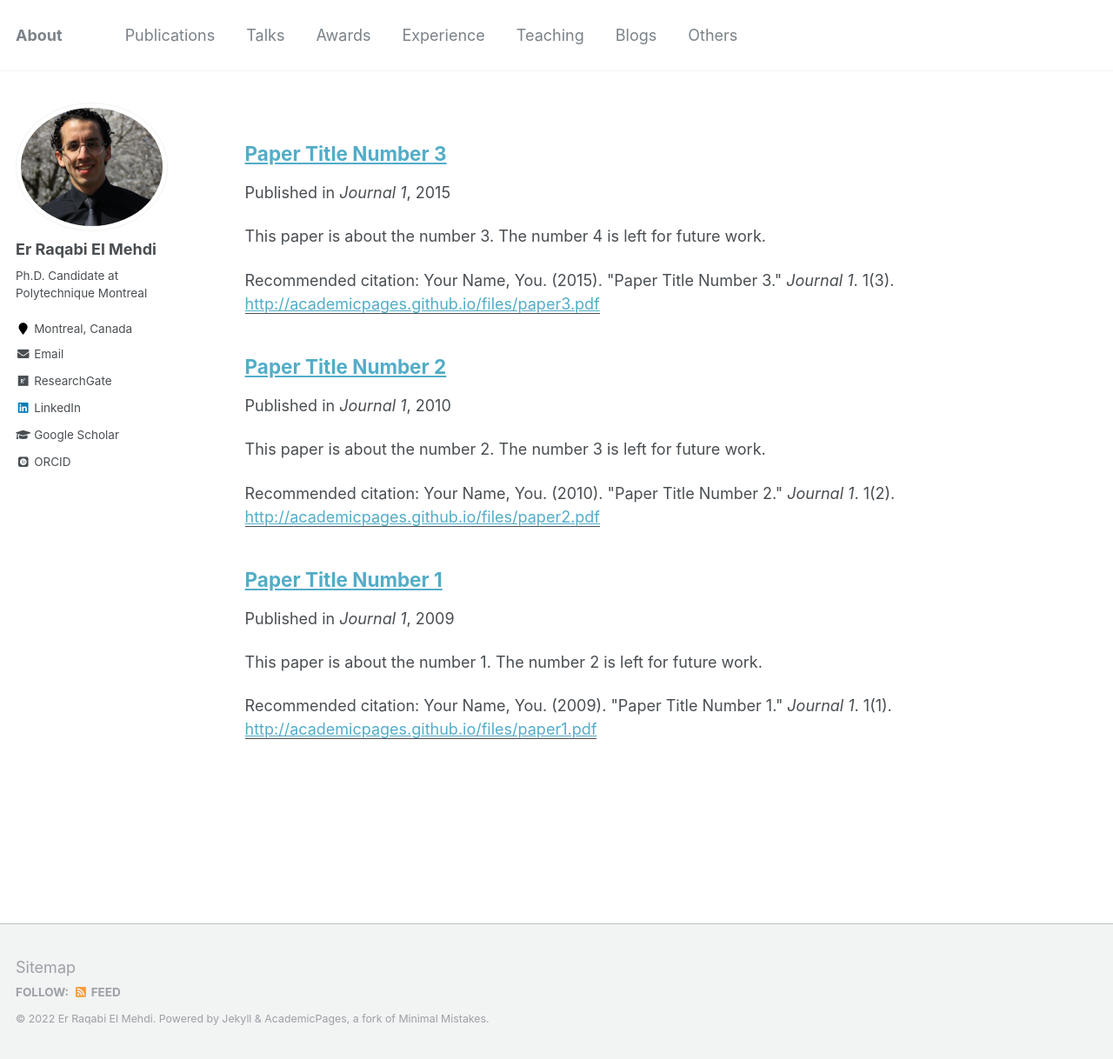
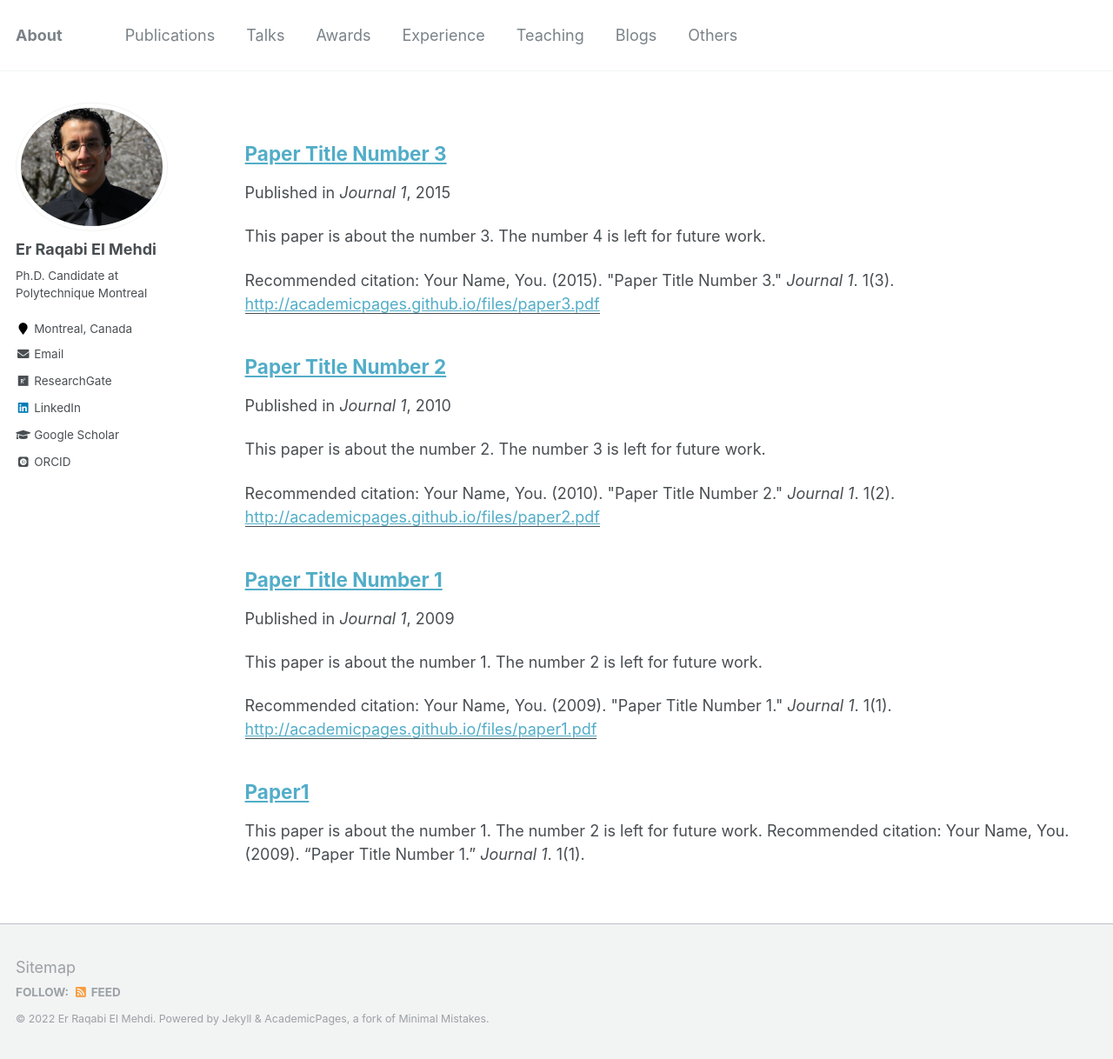
Before and after one commit to RqbMedi/rqbmedi.github.io, a Jekyll site: the page built from _pages/publications.md, in a window 1280 px wide and 1218 px high. Shown: the whole window at 87% size. Built offline with Jekyll 4.4.1, drawn with Linux system fonts in a browser that asks for light colours; some web fonts are replaced.

Commit message:
Update publications.md

```diff
--- a/_pages/publications.md
+++ b/_pages/publications.md
@@ -14,3 +14,9 @@ author_profile: true
 {% for post in site.publications reversed %}
   {% include archive-single.html %}
 {% endfor %}
+
+
+[Paper1](http://academicpages.github.io/files/paper1.pdf)
+------
+This paper is about the number 1. The number 2 is left for future work.
+Recommended citation: Your Name, You. (2009). "Paper Title Number 1." <i>Journal 1</i>. 1(1).
```
